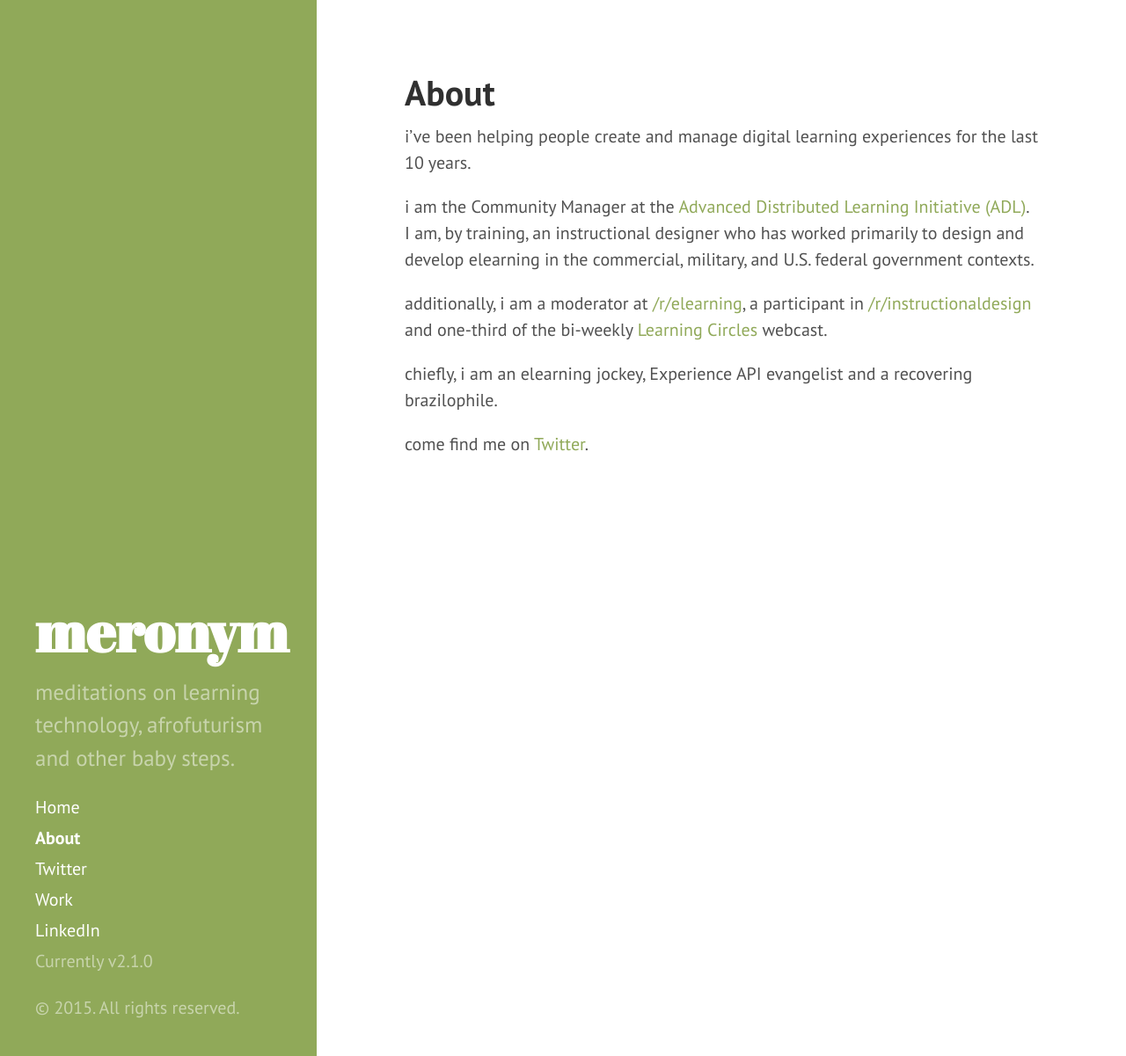
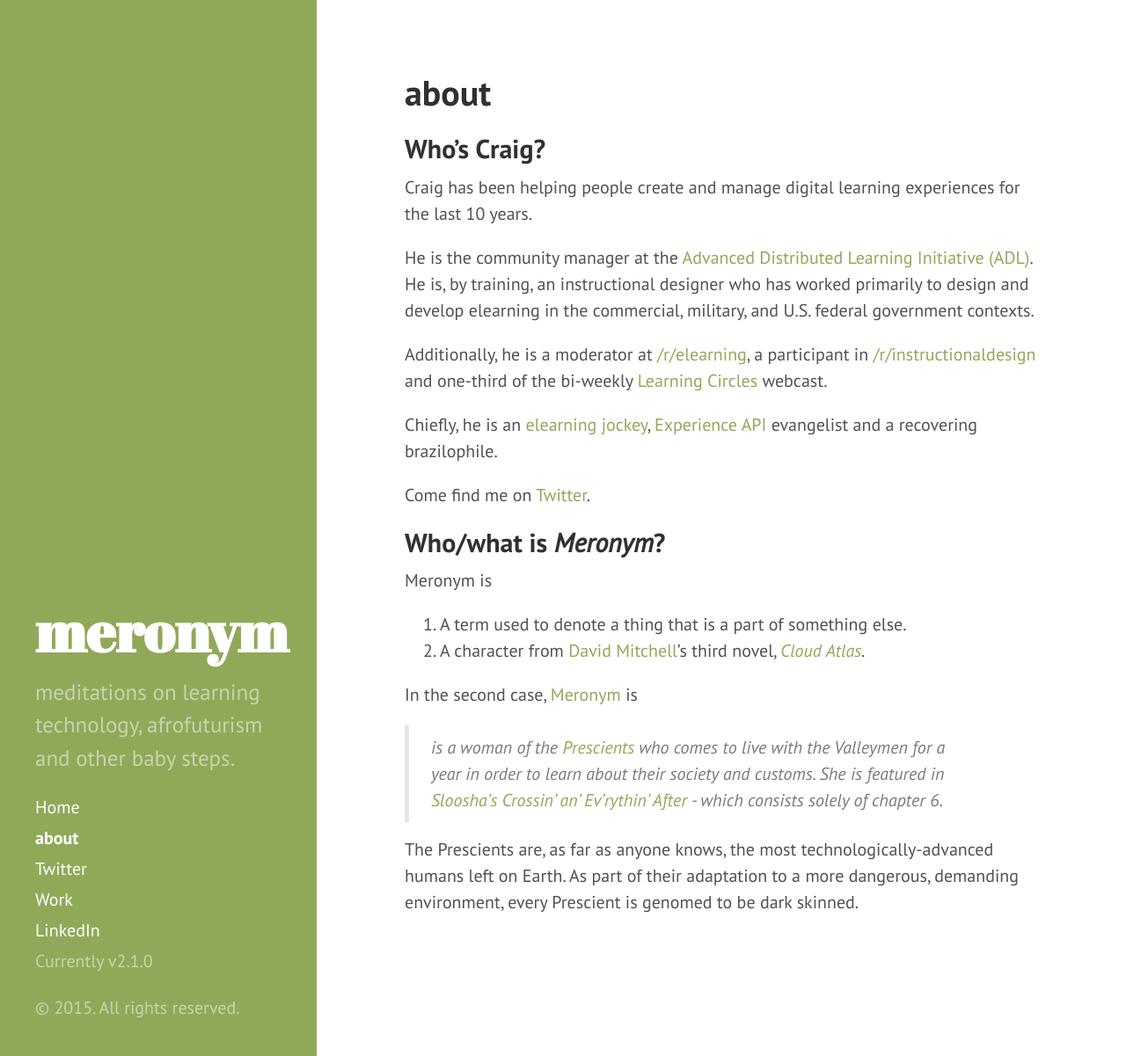
Before and after one commit to craigwiggins/craigwiggins.github.io, a Jekyll site: the page built from about.md, in a window 1280 px wide and 1201 px high. Shown: the whole window at 88% size. Built offline with Jekyll 4.4.1, drawn with Linux system fonts in a browser that asks for light colours; Markdown is read by kramdown in place of the engine named in the settings.

Commit message:
changed the about page
added stuff about me and meronym.

```diff
--- a/about.md
+++ b/about.md
@@ -1,14 +1,28 @@
 ---
 layout: page
-title: About
+title: about
 ---
 
-i've been helping people create and manage digital learning experiences for the last 10 years.
+##Who's Craig?
 
-i am the Community Manager at the [Advanced Distributed Learning Initiative (ADL)](http://www.adlnet.gov/). I am, by training, an instructional designer who has worked primarily to design and develop elearning in the commercial, military, and U.S. federal government contexts.
+Craig has been helping people create and manage digital learning experiences for the last 10 years.
 
-additionally, i am a moderator at [/r/elearning](http://www.reddit.com/r/elearning), a participant in [/r/instructionaldesign](http://www.reddit.com/r/instructionaldesign) and one-third of the bi-weekly [Learning Circles](https://plus.google.com/115463965136868413336/posts) webcast.
+He is the community manager at the [Advanced Distributed Learning Initiative (ADL)](http://www.adlnet.gov/). He is, by training, an instructional designer who has worked primarily to design and develop elearning in the commercial, military, and U.S. federal government contexts.
 
-chiefly, i am an elearning jockey, Experience API evangelist and a recovering brazilophile.
+Additionally, he is a moderator at [/r/elearning](http://www.reddit.com/r/elearning), a participant in [/r/instructionaldesign](http://www.reddit.com/r/instructionaldesign) and one-third of the bi-weekly [Learning Circles](https://plus.google.com/115463965136868413336/posts) webcast.
 
-come find me on [Twitter](http://www.twitter.com/oxala75).
+Chiefly, he is an [elearning jockey](http://elearningjockey.blogspot.com/), [Experience API](http://xapi.adlnet.gov) evangelist and a recovering brazilophile.
+
+Come find me on [Twitter](http://www.twitter.com/oxala75).
+
+##Who/what is *Meronym*?
+
+Meronym is
+
+1. A term used to denote a thing that is a part of something else.
+2. A character from [David Mitchell](http://en.wikipedia.org/wiki/David_Mitchell_(author))'s third novel, [*Cloud Atlas*](http://en.wikipedia.org/wiki/Cloud_Atlas_%28novel%29).
+
+In the second case, [Meronym](http://cloudatlas.wikia.com/wiki/Meronym) is
+> *is a woman of the [Prescients](http://cloudatlas.wikia.com/wiki/Prescients) who comes to live with the Valleymen for a year in order to learn about their society and customs. She is featured in [Sloosha's Crossin' an' Ev'rythin' After](http://cloudatlas.wikia.com/wiki/Sloosha%27s_Crossin%27_an%27_Ev%27rythin%27_After) - which consists solely of chapter 6.*
+
+The Prescients are, as far as anyone knows, the most technologically-advanced humans left on Earth. As part of their adaptation to a more dangerous, demanding environment, every Prescient is genomed to be dark skinned.
```
